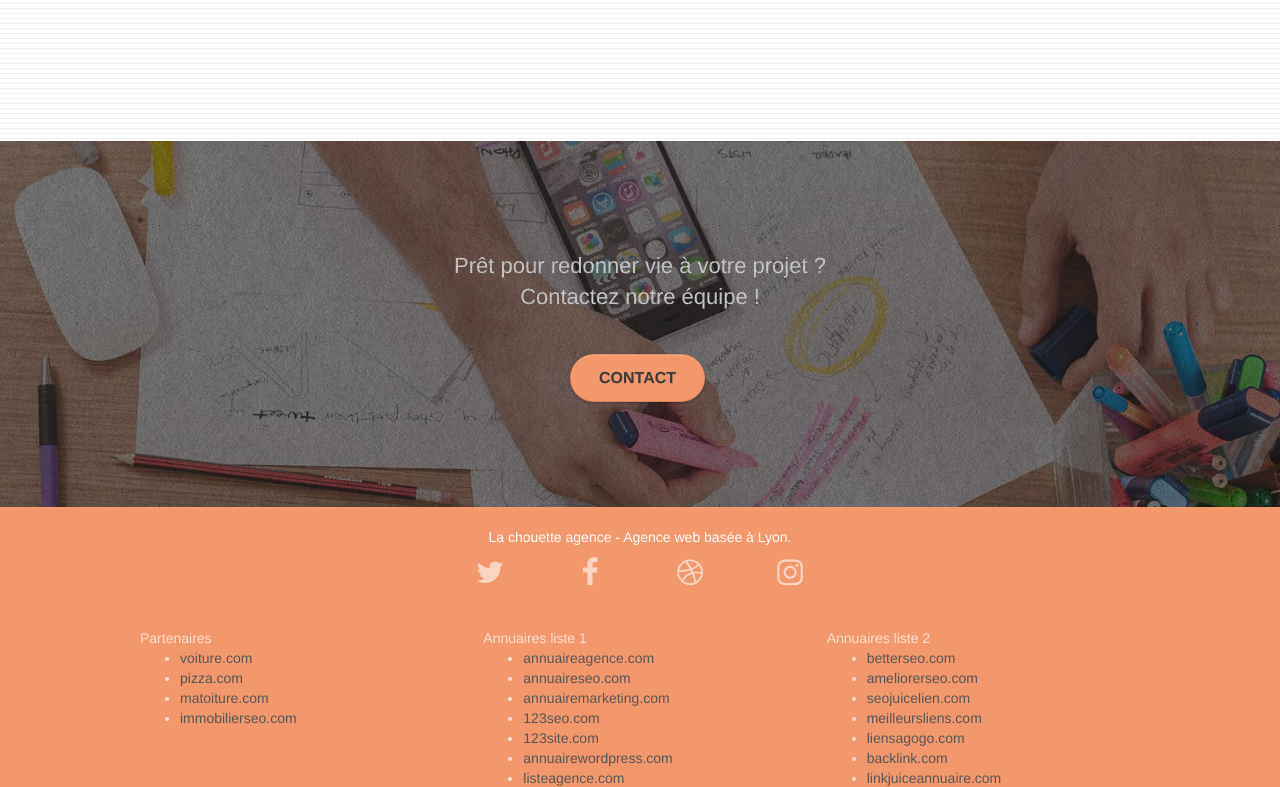
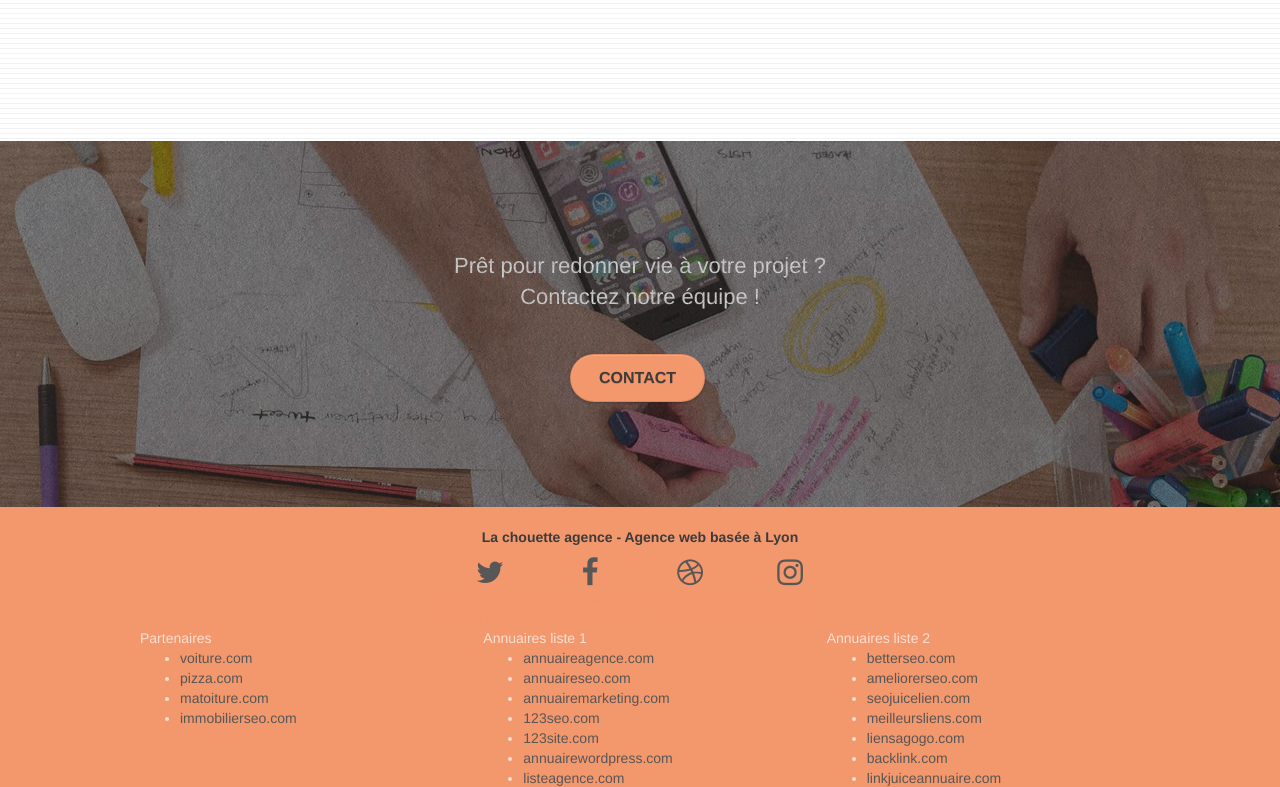
Before and after one commit to Saboodev/SabrinaDeSantis_4_141021, a plain HTML site: page index.html in a window 1280 px wide. Shown: the part 2912-3699 px from the top of the page. Drawn offline with Linux system fonts and the light colour scheme.

Commit message:
ajustement contraste

```diff
--- a/index.html
+++ b/index.html
@@ -224,8 +224,8 @@
 	<div class="container bloc-sm">
 		<div class="row">
 			<div class="col-sm-12">
-				<p class="text-center white">
-					La chouette agence - Agence web basée à Lyon.<br>
+				<p class="text_footer">
+					La chouette agence - Agence web basée à Lyon
 				</p>
 				<div class="row row-no-gutters social">
 					<div class="col-sm-3">
--- a/style.css
+++ b/style.css
@@ -121,7 +121,7 @@ a:hover {
     border-color: rgba(255, 255, 255, .2);
 }
 
-.d-bloc .a-btn,
+/*.d-bloc .a-btn,
 .d-bloc .navbar a,
 .d-bloc .navbar-brand,
 .d-bloc a .icon-sm,
@@ -136,7 +136,7 @@ a:hover {
 .d-bloc h6 a,
 .d-bloc p a {
     color: rgba(255, 255, 255, .6);
-}
+}*/
 
 .d-bloc .a-btn:hover,
 .d-bloc .navbar a:hover,
@@ -759,6 +759,17 @@ h4 {
     color: #FFFFFF!important;
 }
 
+.text_footer {
+    font-weight: 700;
+    text-align: center;
+    color: #3b3b3b;
+}
+
+.col-sm-3>.fa {
+    font-weight: 700;
+    color: #3b3b3b;
+}
+
 .portfolio-thumb {
     margin-bottom: 24px;
 }
@@ -773,7 +784,7 @@ h4 {
 }
 
 .black-background {
-    background-color: rgba(165, 147, 99, 0.7);
+    background-color: rgba(12, 9, 0, 0.8);
     padding: 40px 40px 40px 40px;
 }
 
```
